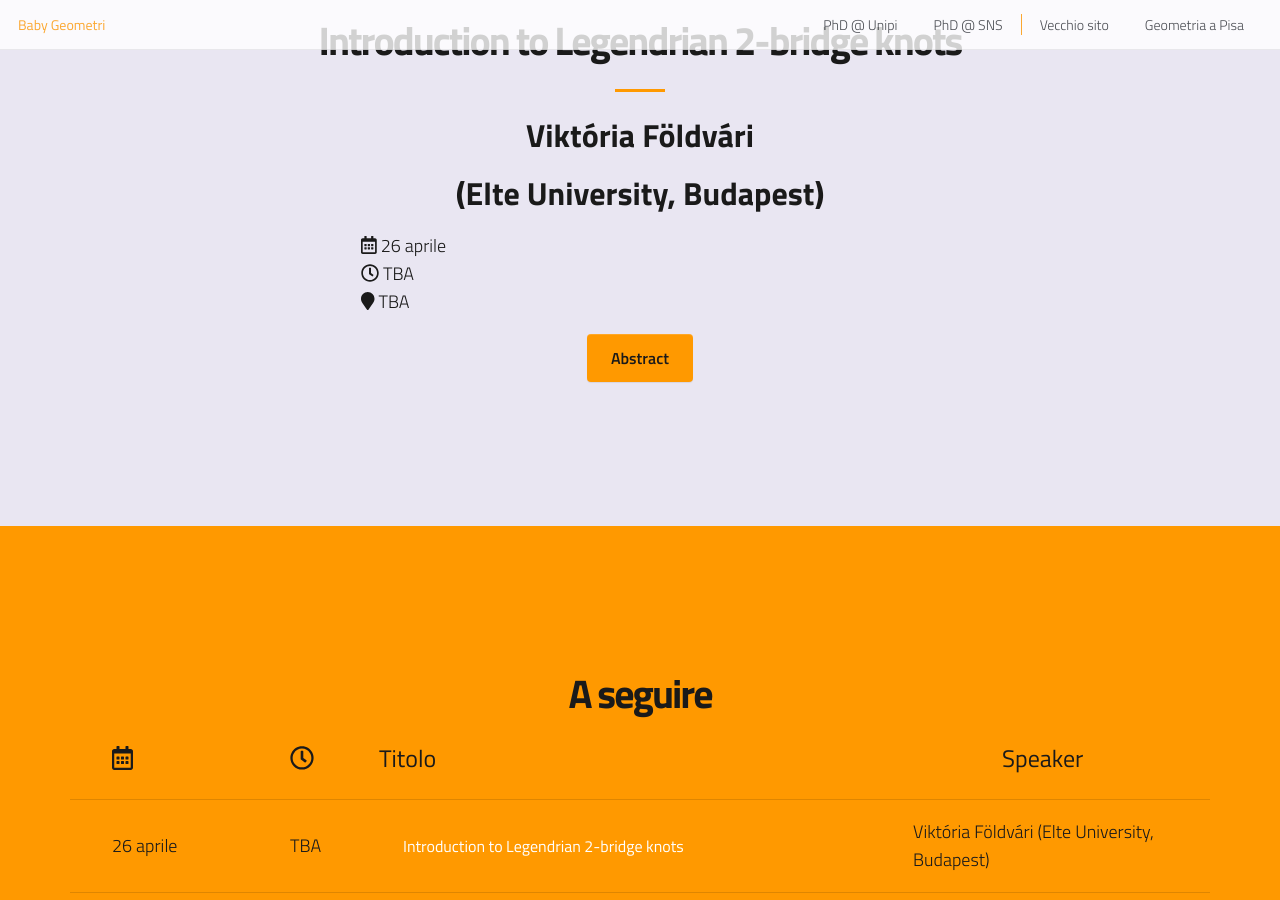
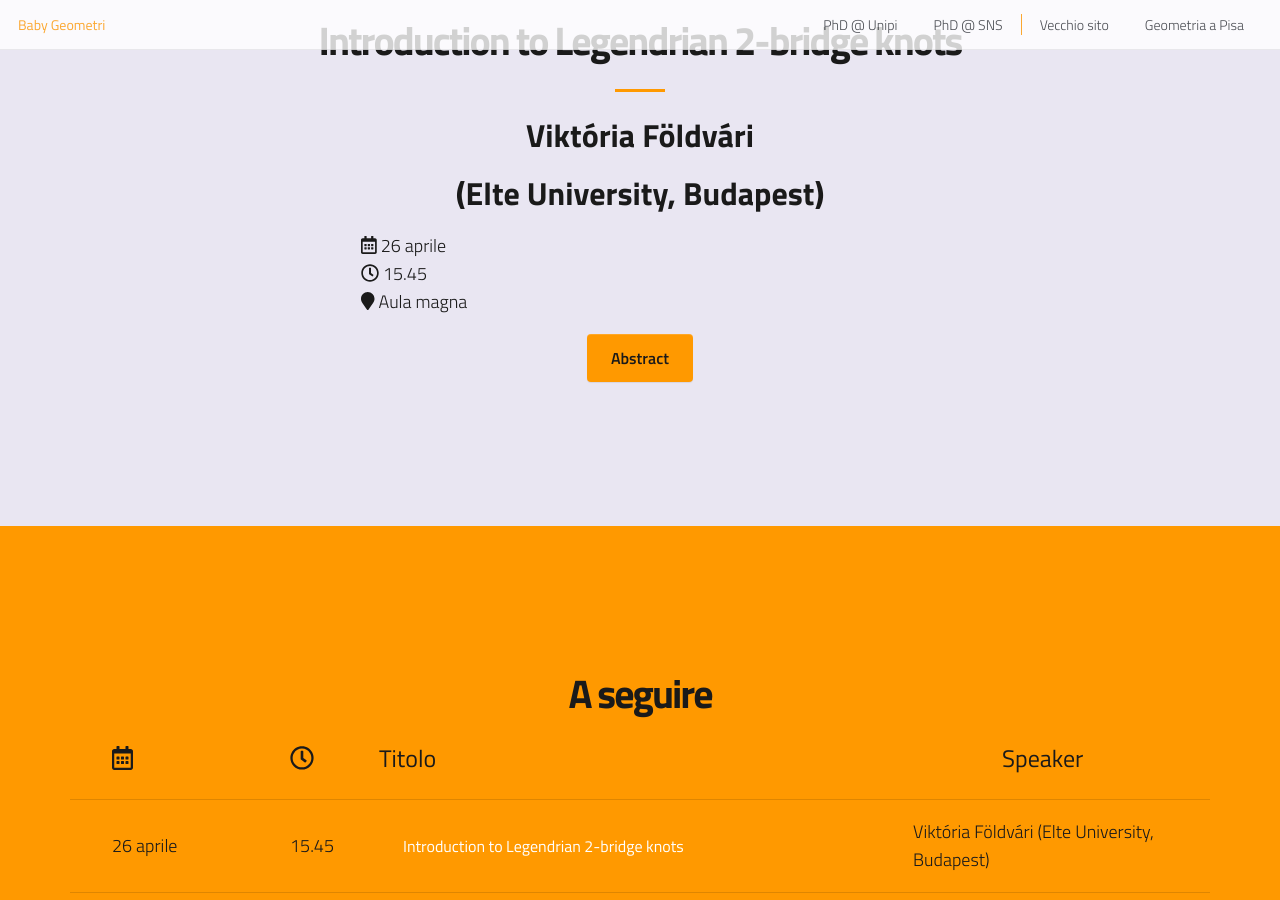
Before and after one commit to baby-geometri/baby-geometri.github.io, a Jekyll site: the page built from index.md, in a window 1280 px wide and 900 px high, scrolled down 1027 px. Built offline with Jekyll 4.4.1, drawn with Linux system fonts in a browser that asks for light colours; nearby versions of some CDN libraries; formulas are drawn with MathJax 3.

Commit message:
viktoria+alessio

```diff
--- a/_data/content.yaml
+++ b/_data/content.yaml
@@ -8,8 +8,8 @@
   provenienza: Elte University, Budapest
   titolo: Introduction to Legendrian 2-bridge knots
   data: "26 aprile"
-  luogo: "TBA"
-  ora: "TBA"
+  luogo: "Aula magna"
+  ora: "15.45"
   abstract: On an oriented 3-manifold we can define a contact structure, that is, a completely non-integrable plane field in the tangent bundle of the manifold. Regarding such a structure we consider knots that are everywhere tangent to this plane field. After setting up the basic notions, I am giving an introduction to Legendrian knot theory and briefly present my research topic focusing on two-bridge knots.
 
 chisiamo:
--- a/_data/futuri.yaml
+++ b/_data/futuri.yaml
@@ -2,13 +2,13 @@
   provenienza: Elte University, Budapest
   titolo: Introduction to Legendrian 2-bridge knots
   data: "26 aprile"
-  luogo: "TBA"
-  ora: "TBA"
+  luogo: "Aula magna"
+  ora: "15.45"
   abstract: On an oriented 3-manifold we can define a contact structure, that is, a completely non-integrable plane field in the tangent bundle of the manifold. Regarding such a structure we consider knots that are everywhere tangent to this plane field. After setting up the basic notions, I am giving an introduction to Legendrian knot theory and briefly present my research topic focusing on two-bridge knots.
 - nome: "Alessio Savini"
   provenienza: ETH, ZUrich
   titolo: Rigidity of real hyperbolic lattices\(:\) a "natural" approach
   data: "30 aprile"
-  luogo: "TBA"
+  luogo: "Aula seminari"
   ora: "16.30"
   abstract: Rigidity of lattices in semisimple Lie groups has been widely studied so far. One of the most celebrated theorem is Mostow rigidity, which states the following. Assume \(n\) bigger or equal than 3. If two complete hyperbolic \(n\)-manifolds of finite volume have isomorphic fundamental groups then they are isometric. Equivalently their fundamental groups are conjugated in the group of isometries of the hyperbolic \(n\)-space. There are several ways to prove this theorem. We will expose a proof based on the so-called natural maps, introduced by Besson-Courtois-Gallot and will try to explain the role played by the geometric/aritmetic mean inequality in the proof.
```
